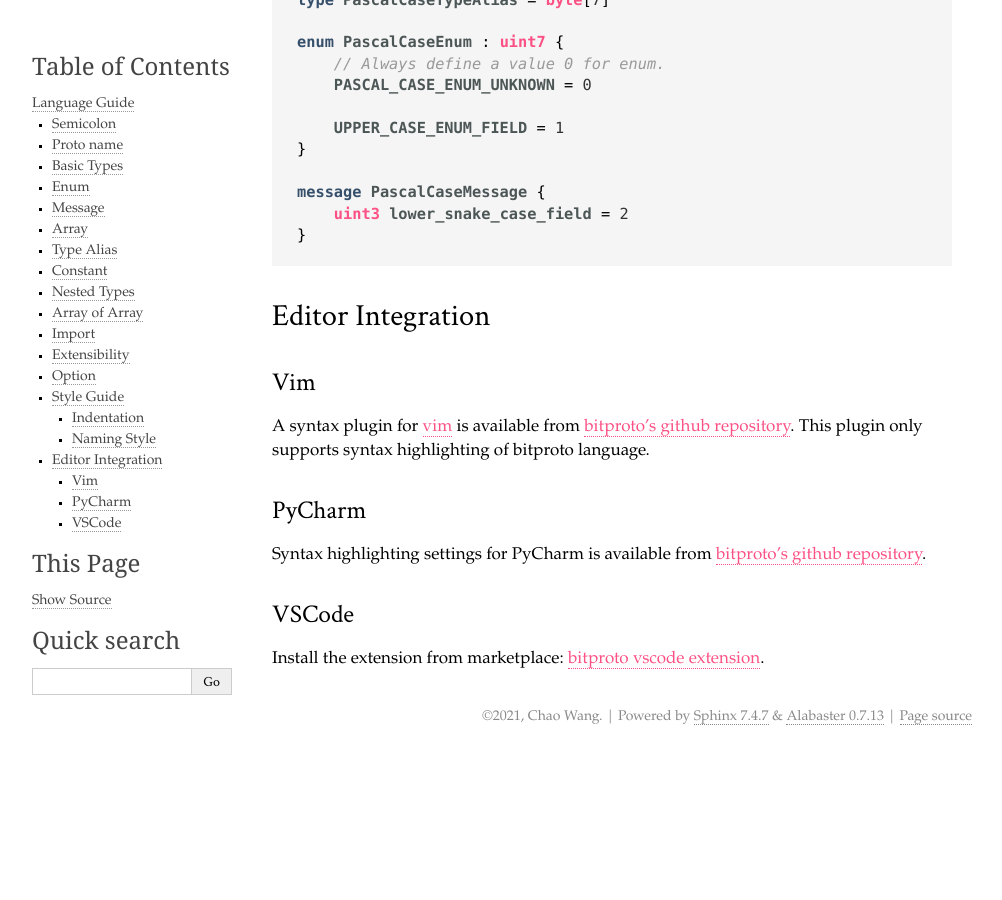
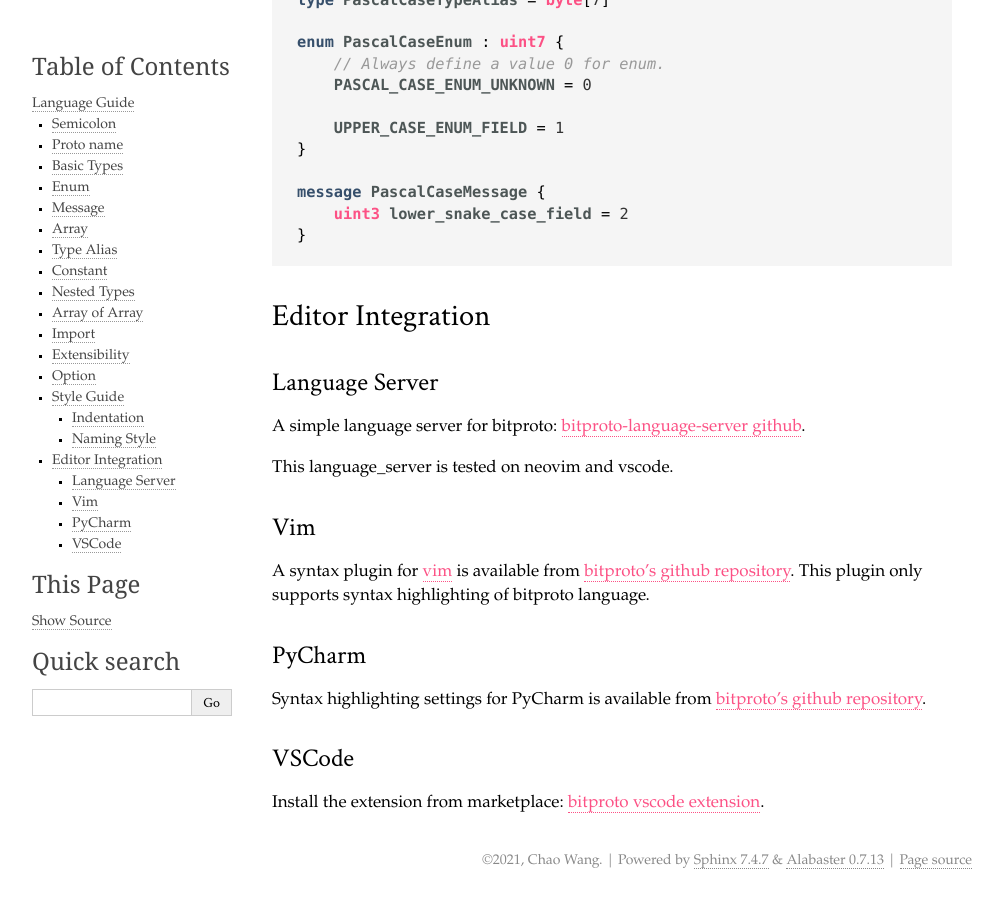
Before and after one commit to hit9/bitproto, a Sphinx documentation site: the page built from docs/language.rst, in a window 1280 px wide and 900 px high, scrolled down 13312 px. Shown: the whole window, without its empty margins (138-1140 px from the left). Built offline with Sphinx 7.4.7, drawn with Linux system fonts in a browser that asks for light colours; before the commit the page ends 14068 px from its top, so only the background shows below that.

Commit message:
Add doc references for the language_server

```diff
--- a/docs/language.rst
+++ b/docs/language.rst
@@ -663,6 +663,13 @@ The bitproto naming guidelines are introduced in following code example:
 Editor Integration
 ^^^^^^^^^^^^^^^^^^
 
+Language Server
+""""""""""""""""
+
+A simple language server for bitproto: `bitproto-language-server github <https://github.com/hit9/bitproto/tree/master/editors/language_server>`_.
+
+This language_server is tested on neovim and vscode.
+
 Vim
 """
 A syntax plugin for `vim <https://www.vim.org/>`_ is available from
```
Also changed, not shown: 1 other file.
